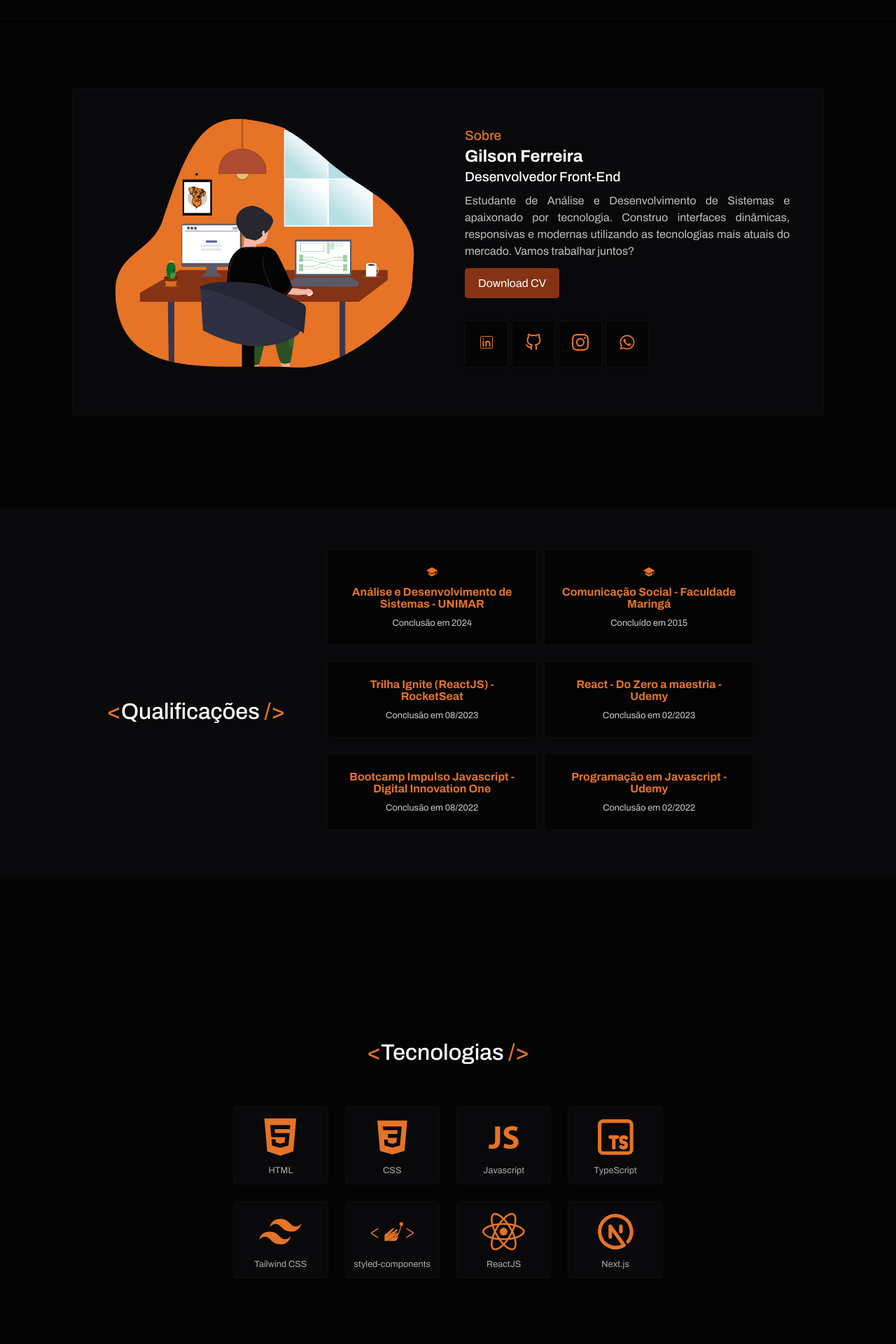
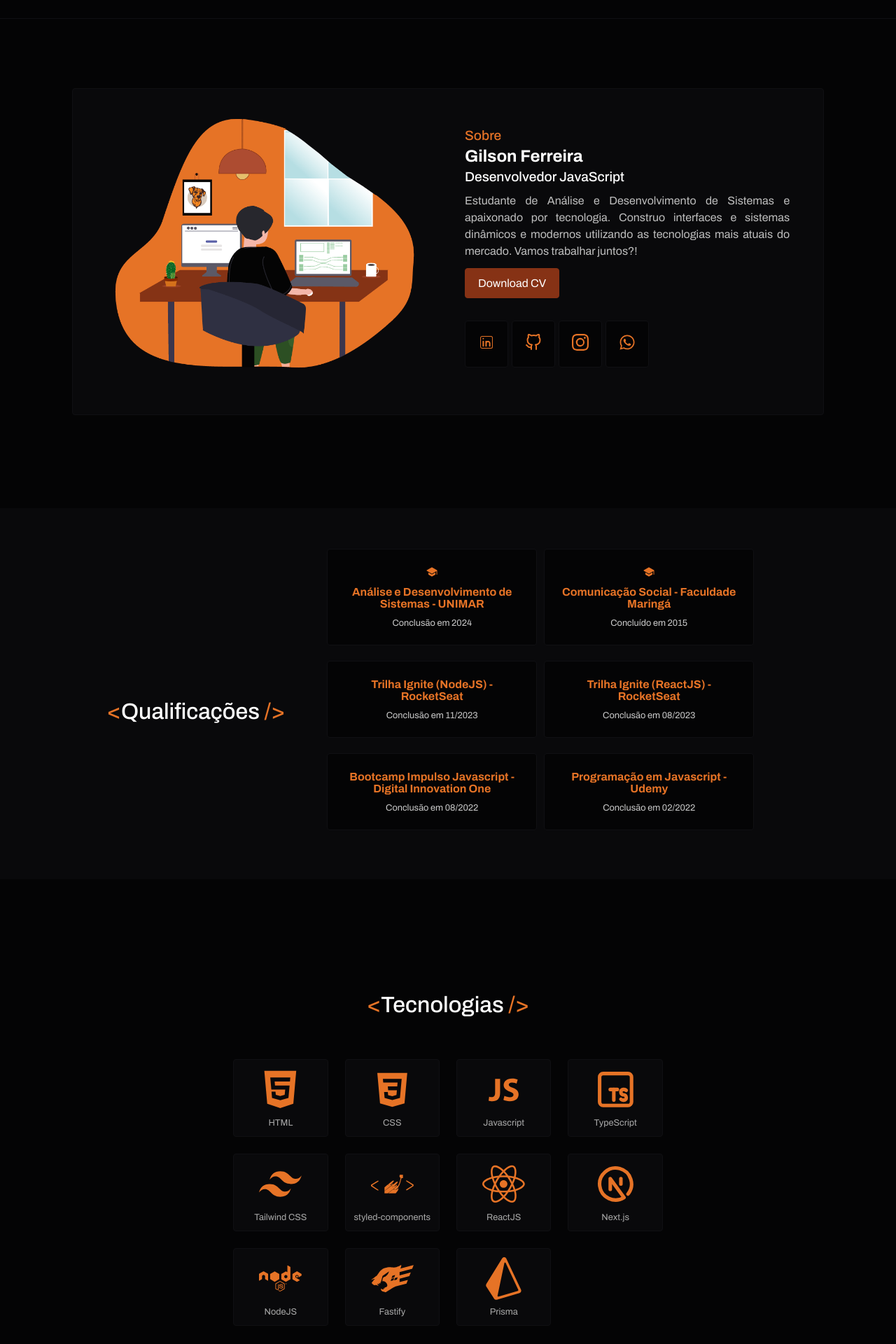
Before and after one commit to gilsonfsdev/portfolio, a React (Create React App) app: page / in a window 1280 px wide. Shown: the part 74-1994 px from the top of the page at 70% size. Built offline with nearby package versions, Linux system fonts and the light colour scheme.

Commit message:
add new skills

```diff
--- a/src/components/SobreDescricao/SobreDescricao.js
+++ b/src/components/SobreDescricao/SobreDescricao.js
@@ -8,9 +8,9 @@ const SobreDescricao = () => {
     <div className={styles.div_sobre_descricao}>
       <p className={styles.sobre_sobre}>Sobre</p>
       <motion.h2 animate={{ y: [ -50, 0 ]}} transition={{ duration: 1.5 }} >Gilson Ferreira</motion.h2>
-      <motion.p className={styles.sobre_subtitle} animate={{ x: [ 100, 0 ]}} transition={{ duration: 1.2 }}>Desenvolvedor Front-End</motion.p>
-      <motion.p className={styles.sobre_description} animate={{ x: [ 100, 0 ]}} transition={{ duration: 1.5 }}>Estudante de Análise e Desenvolvimento de Sistemas e apaixonado por tecnologia. Construo interfaces dinâmicas, responsivas e modernas utilizando as tecnologias mais atuais do mercado. Vamos trabalhar juntos?</motion.p>
-      <a href='https://drive.google.com/file/d/1z6UfA6GQUBdPR3xm3uIYx-P0zV9KRxOR/view?usp=drive_link' target='_blank' rel='noreferrer' className={styles.sobre_button_cv} animate={{ x: [ 100, 0 ]}} transition={{ duration: 1.5 }}>Download CV</a>
+      <motion.p className={styles.sobre_subtitle} animate={{ x: [ 100, 0 ]}} transition={{ duration: 1.2 }}>Desenvolvedor JavaScript</motion.p>
+      <motion.p className={styles.sobre_description} animate={{ x: [ 100, 0 ]}} transition={{ duration: 1.5 }}>Estudante de Análise e Desenvolvimento de Sistemas e apaixonado por tecnologia. Construo interfaces e sistemas dinâmicos e modernos utilizando as tecnologias mais atuais do mercado. Vamos trabalhar juntos?!</motion.p>
+      <a href='https://drive.google.com/file/d/1ckRDysMj1ZTB2jwR-vfl9yJi0EfWS9hw/view?usp=sharing' target='_blank' rel='noreferrer' className={styles.sobre_button_cv} animate={{ x: [ 100, 0 ]}} transition={{ duration: 1.5 }}>Download CV</a>
     </div>
   )
 }
--- a/src/pages/Qualificações/Qualificacoes.js
+++ b/src/pages/Qualificações/Qualificacoes.js
@@ -24,8 +24,8 @@ const Qualificacoes = () => {
             <h4>Comunicação Social - Faculdade Maringá</h4>
             <p>Concluído em 2015</p>
           </article >
+          <QualificacoesCard h4={'Trilha Ignite (NodeJS) - RocketSeat'} p={'Conclusão em 11/2023'} />
           <QualificacoesCard h4={'Trilha Ignite (ReactJS) - RocketSeat'} p={'Conclusão em 08/2023'} />
-          <QualificacoesCard h4={'React - Do Zero a maestria - Udemy'} p={'Conclusão em 02/2023'} />
           <QualificacoesCard h4={'Bootcamp Impulso Javascript - Digital Innovation One'} p={'Conclusão em 08/2022'} />
           <QualificacoesCard h4={'Programação em Javascript - Udemy'} p={'Conclusão em 02/2022'} />
         </div>
--- a/src/pages/Tecnologias/Tecnologias.js
+++ b/src/pages/Tecnologias/Tecnologias.js
@@ -2,9 +2,9 @@ import React from 'react';
 import styles from './Tecnologias.module.css'
 
 // ícones
-import { FaHtml5, FaReact } from 'react-icons/fa';
+import { FaHtml5, FaNode, FaReact } from 'react-icons/fa';
 import { DiCss3, DiJavascript1 } from 'react-icons/di';
-import { SiStyledcomponents, SiTailwindcss } from 'react-icons/si'
+import { SiFastify, SiPrisma, SiStyledcomponents, SiTailwindcss } from 'react-icons/si'
 import {TbBrandTypescript, TbBrandNextjs } from 'react-icons/tb'
 
 // component
@@ -47,6 +47,18 @@ const Tecnologias = () => {
           <TbBrandNextjs alt='ícone do Next.js' />
           <p>Next.js</p>
         </div>
+        <div className={styles.tecnologia}>
+          <FaNode alt='ícone do NodeJS' />
+          <p>NodeJS</p>
+        </div>
+        <div className={styles.tecnologia}>
+          <SiFastify alt='ícone do Fastify' />
+          <p>Fastify</p>
+        </div>
+        <div className={styles.tecnologia}>
+          <SiPrisma alt='ícone do Prisma' />
+          <p>Prisma</p>
+        </div>
       </div>
     </section>
   )
```
